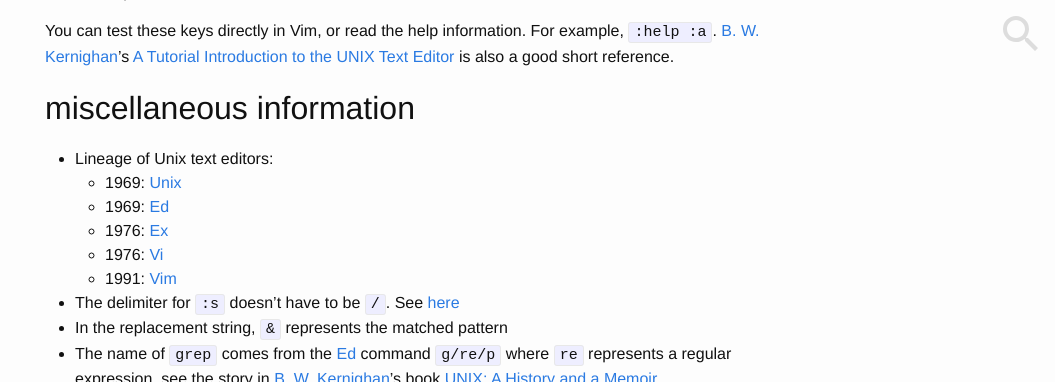
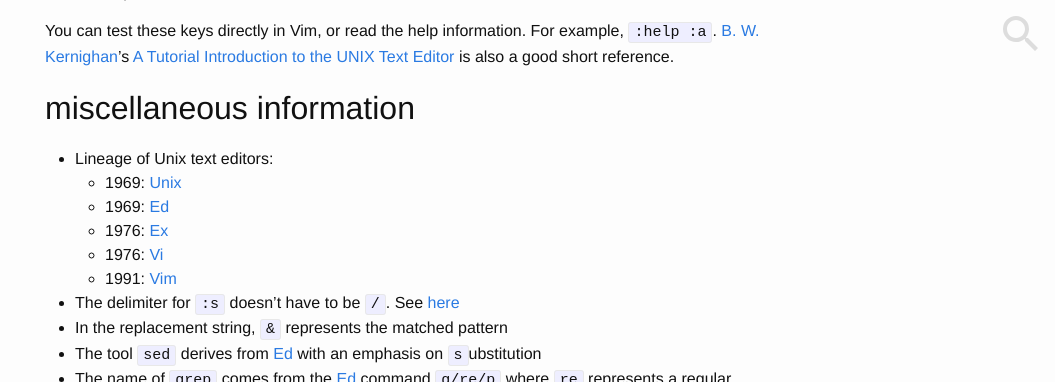
Before and after one commit to nosarthur/nosarthur.github.io, a Jekyll site: the page built from _posts/2021-08-27-ex-vim.md, in a window 1280 px wide and 900 px high, scrolled down 1193 px, cut to the strip 0-382 px from the top of the window. Shown: the whole strip, without its empty margins (225-1280 px from the left). Built offline with Jekyll 4.4.1, drawn with Linux system fonts in a browser that asks for light colours; comment, search, counter and statistics services are not loaded.

Commit message:
minor edit

```diff
--- a/_posts/2021-08-27-ex-vim.md
+++ b/_posts/2021-08-27-ex-vim.md
@@ -73,6 +73,7 @@
 - The delimiter for `:s` doesn't have to be `/`.
   See [here](https://vim.fandom.com/wiki/Alternate_delimiters_for_the_replace_command)
 - In the replacement string, `&` represents the matched pattern
+- The tool `sed` derives from [Ed][ed] with an emphasis on `s`ubstitution
 - The name of `grep` comes from the [Ed][ed] command `g/re/p` where `re`
   represents a regular expression, see the story in
   [B. W. Kernighan][bwk]'s book [UNIX: A History and a Memoir](https://amzn.to/2XYFBD6).
```
